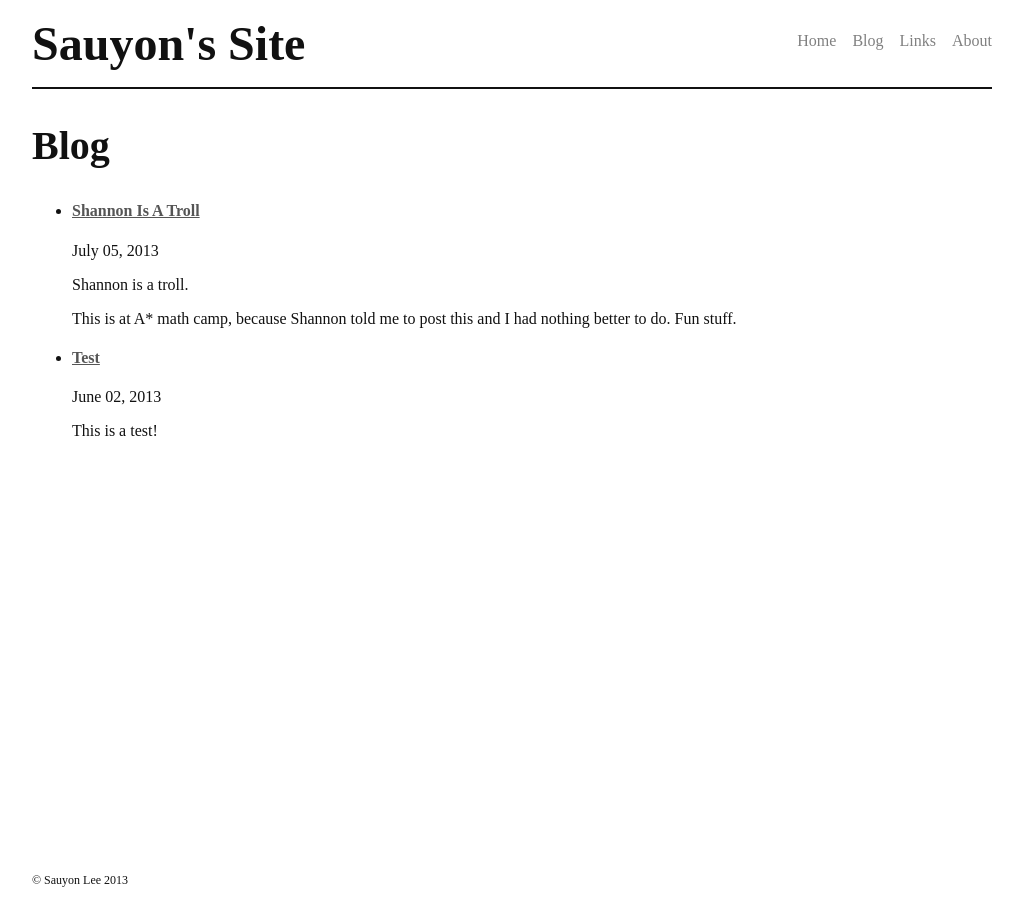
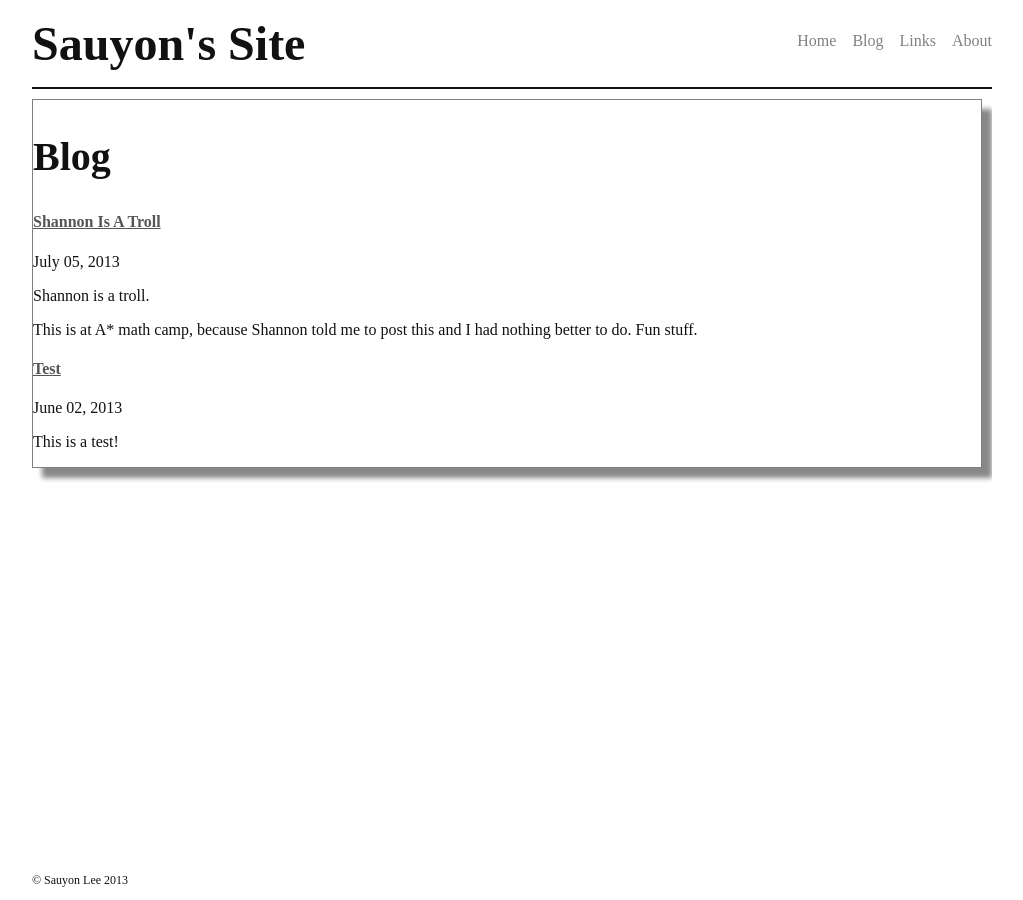
Before and after one commit to sauyon/sauyon.github.io, a Jekyll site: the page built from blog/index.html, in a window 1280 px wide. Shown: the whole page, without its empty margins (128-1151 px from the left). Built offline with Jekyll 4.4.1, drawn with Linux system fonts in a browser that asks for light colours.

Commit message:
make shadows for blog

```diff
--- a/blog/index.html
+++ b/blog/index.html
@@ -2,15 +2,15 @@
 layout: default
 title: Blog
 ---
+<section class="blog">
   <h2>Blog</h2>
   <ul>
 		{% for post in site.posts limit:10 %}
   		<li>
-    	<div class="blog">
         <h4><a href="{{ post.url }}">{{ post.title }}</a></h4>
     	  <span class="post-date">{{ post.date | date: "%B %d, %Y" }}</span>
 				{{ post.content }}
-      </div>
       </li>
 		{% endfor %}
   </ul>
+</section>
```
Lines whose indentation alone changed are shown as unchanged.
